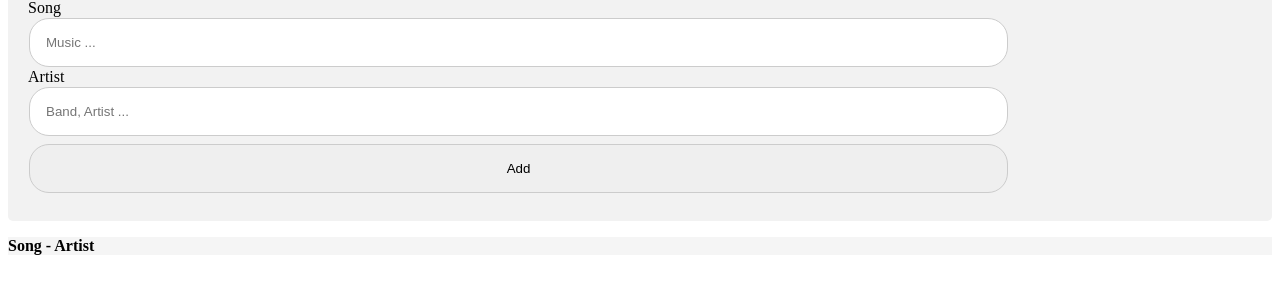
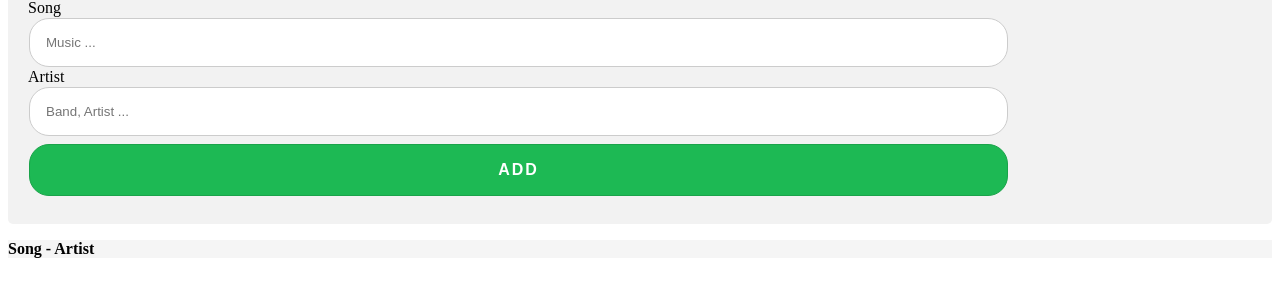
Before and after one commit to samuel-cs4/study-notes-js, a plain HTML site: page playlist/index.html in a window 1280 px wide. Shown: the part 279-576 px from the top of the page. Drawn offline with Linux system fonts and the light colour scheme.

Commit message:
style: add favicon and styling add button

```diff
--- a/playlist/index.html
+++ b/playlist/index.html
@@ -5,6 +5,7 @@
   <meta http-equiv="X-UA-Compatible" content="IE=edge">
   <meta name="viewport" content="width=device-width, initial-scale=1.0">
   <title>Playlist</title>
+  <link rel="shortcut icon" href="https://developer.spotify.com/images/favicon.ico" />
 
   <style>
 
@@ -34,6 +35,18 @@
 
     #song-list {
       background: whitesmoke !important;
+    }
+
+    #btn-add {
+      color: #fff;
+      background: #1db954;
+      border-color: #1aa34a;
+      text-transform: uppercase;
+      white-space: normal;
+      letter-spacing: 2px;
+      font: bold 12pt Arial;
+      text-align: center;
+      display: block;
     }
 
     /* Trabalhando com CLASS */
@@ -74,10 +87,10 @@
     <input type="text" name="Artist" id="input-artist" class="btn" placeholder="Band, Artist ...">
 
     <input
+      id="btn-add"
       type="button"
       value="Add"
-      onclick="addSong()"
-      style="text-align: center; display: block;">
+      onclick="addSong()">
 
   </div>
 
```
